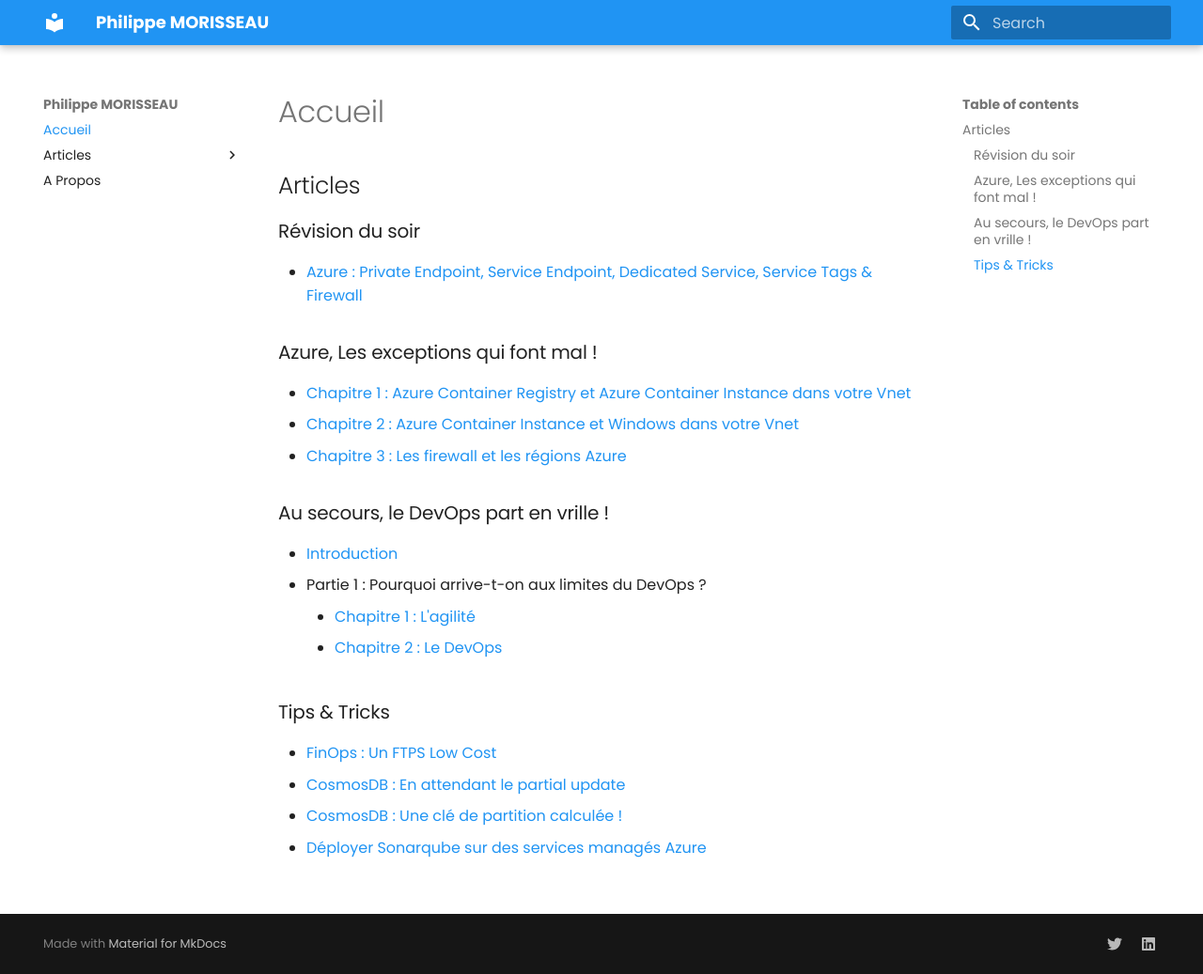
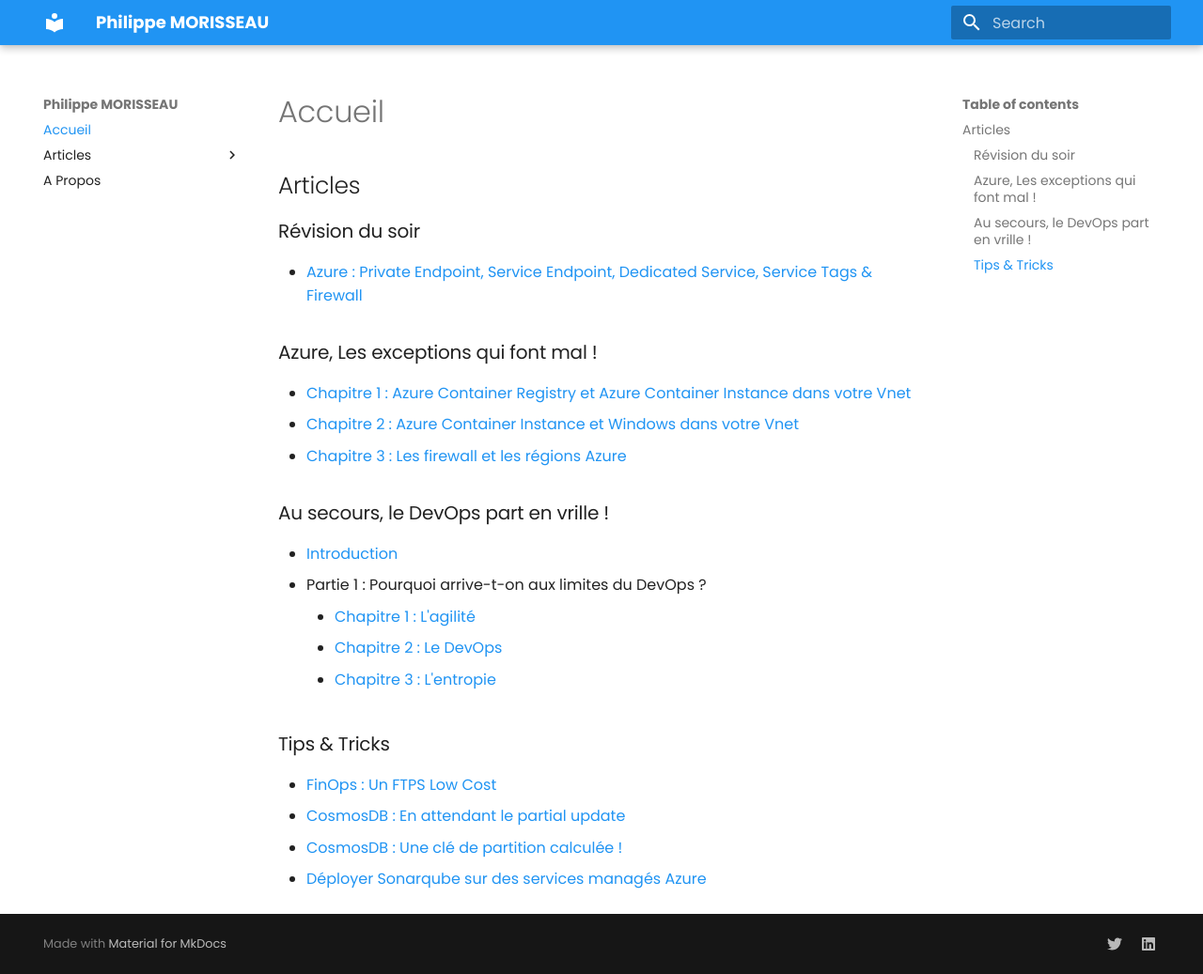
Before and after one commit to Ineaweb/Blog, an MkDocs documentation site: the page built from docs/index.md, in a window 1280 px wide and 1037 px high. Shown: the whole window at 94% size. Built offline with MkDocs 1.6.1 and Material for MkDocs 9.7.7, drawn with Linux system fonts in a browser that asks for light colours; old or Windows-style settings are respelled for this version of MkDocs.

Commit message:
fix: add links

```diff
--- a/docs/index.md
+++ b/docs/index.md
@@ -20,6 +20,7 @@ title: "Accueil"
 
     * [Chapitre 1 : L'agilité](articles/devops/vrille/01.pourquoi.agilite.md)
     * [Chapitre 2 : Le DevOps](articles/devops/vrille/02.pourquoi.devops.md)
+    * [Chapitre 3 : L'entropie](articles/devops/vrille/03.pourquoi.entropie.md)
 
 ### Tips & Tricks
 
--- a/mkdocs.yml
+++ b/mkdocs.yml
@@ -23,6 +23,7 @@ pages:
       - 'Partie 1 : Pourquoi arrive-t-on aux limites du DevOps ?':
         - articles/devops/vrille/01.pourquoi.agilite.md
         - articles/devops/vrille/02.pourquoi.devops.md
+        - articles/devops/vrille/03.pourquoi.entropie.md
     - 'Tips & tricks':
       - articles/tips/01.finops.ftpslowcost.md
       - articles/tips/02.cosmosdb.waiting_partialupdate.md
```
Also changed, not shown: docs/articles/devops/vrille/index.md (+1 -0 lines).
